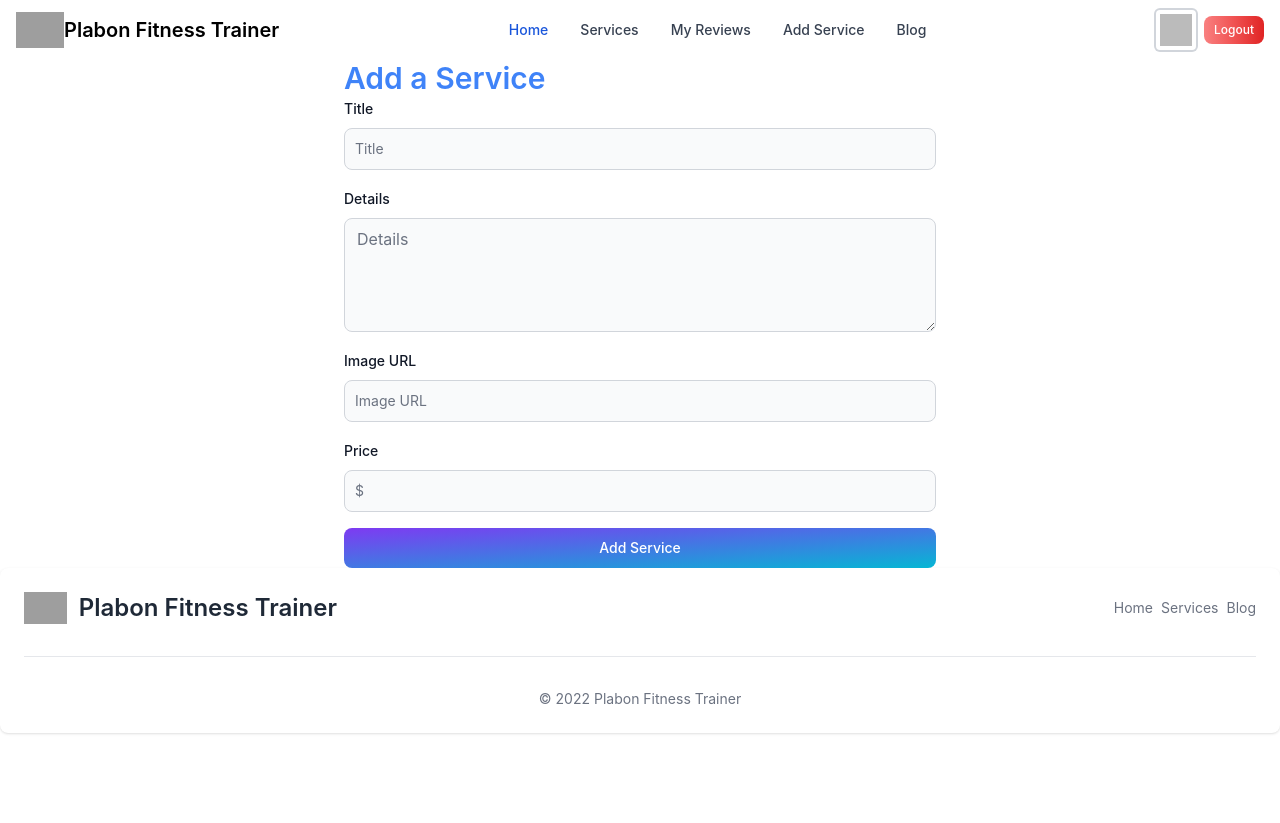
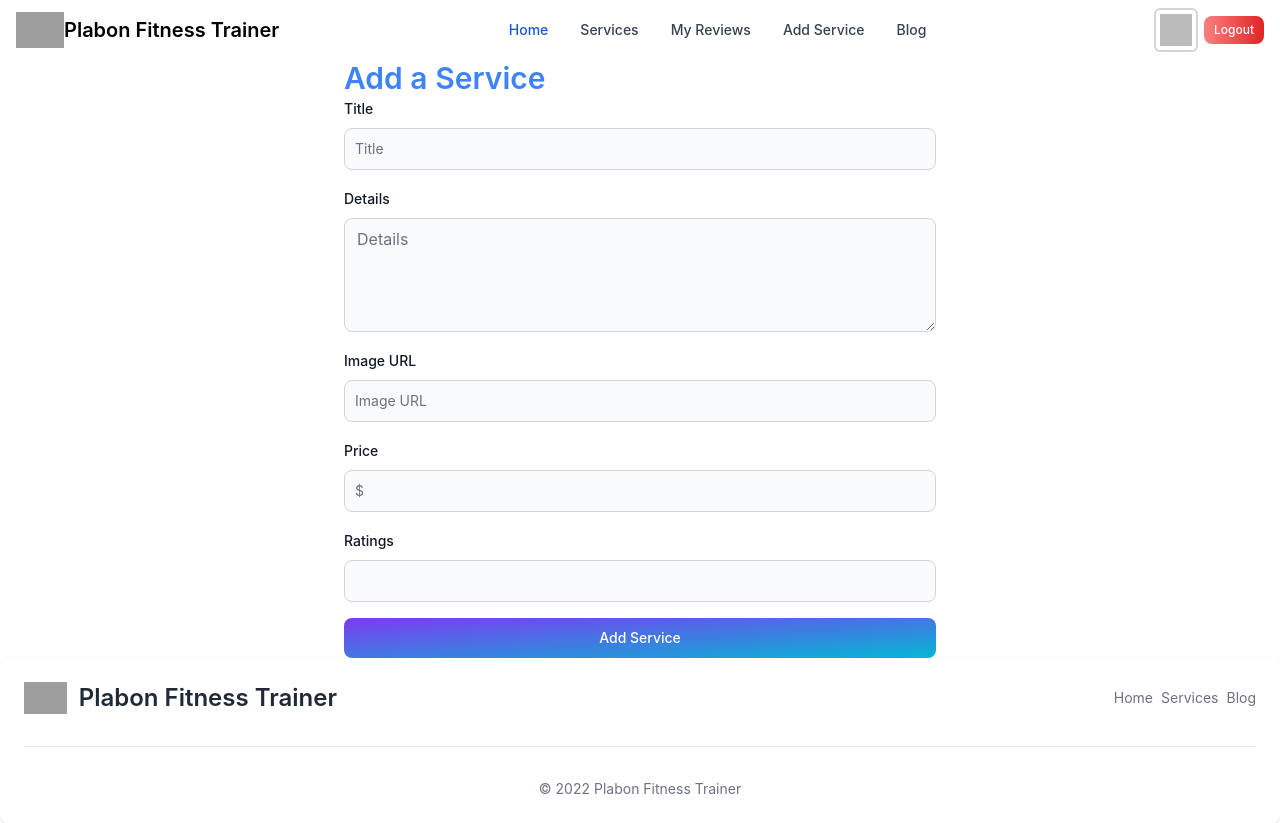
Before and after one commit to Amit7366/service-review-client, a React (Create React App) app: page /addservice in a window 1280 px wide. Before the commit the page ends 800 px from the top, so only its background shows below. Built offline with nearby package versions, Linux system fonts and the light colour scheme; no server answers; sample sign-in values are in the browser's storage; grey boxes are pictures that could not be loaded.

Commit message:
add service

```diff
--- a/src/pages/AdddService/AddService.js
+++ b/src/pages/AdddService/AddService.js
@@ -1,16 +1,64 @@
-import React from 'react';
+import React, { useContext } from 'react';
 import { Button, Label, Textarea, TextInput } from "flowbite-react";
+import { AuthContext } from '../../Context/AuthProvider';
+import toast from 'react-hot-toast';
 const AddService = () => {
+    const {user} = useContext(AuthContext);
+    const addService = (event) =>{
+      event.preventDefault();
+
+      const form = event.target;
+
+
+      const title = form.title.value;
+      const details = form.details.value;
+      const imageUrl = form.imageUrl.value;
+      const price = form.price.value;
+      const ratings = form.ratings.value;
+      const uid = user.uid;
+
+
+      const service = {
+        image : imageUrl,
+        title : title,
+        details : details,
+        price : price,
+        ratings: ratings,
+        userId : uid,
+      }
+
+      fetch('http://localhost:5000/service', {
+        method: 'POST',
+        headers: {
+            'content-type': 'application/json',
+        },
+        body: JSON.stringify(service)
+    })
+        .then(res => res.json())
+        .then(data => {
+            console.log(data)
+            if(data.acknowledged){
+                toast.success('Order placed successfully')
+                form.reset();
+
+            }
+        })
+        .catch(er => console.error(er));
+
+
+
+    }
     return (
         <div className="w-full md:w-1/2 md:mx-auto px-6">
         <h2 className="text-3xl font-semibold text-blue-500">Add a Service</h2>
-        <form className="flex flex-col gap-4">
+        <form onSubmit={addService} className="flex flex-col gap-4">
           <div>
             <div className="mb-2 block">
               <Label value="Title" />
             </div>
             <TextInput
               type="text"
+              name='title'
               placeholder="Title"
               required={true}
             />
@@ -20,6 +68,7 @@ const AddService = () => {
               <Label value="Details" />
             </div>
             <Textarea
+              name='details'
               type="text"
               placeholder="Details"
               rows={4}
@@ -32,6 +81,7 @@ const AddService = () => {
               <Label value="Image URL" />
             </div>
             <TextInput
+              name='imageUrl'
               type="text"
               placeholder="Image URL"
               required={true}
@@ -43,7 +93,19 @@ const AddService = () => {
             </div>
             <TextInput
               type="text"
+              name='price'
               placeholder="$"
+              required={true}
+            />
+          </div>
+          <div>
+            <div className="mb-2 block">
+              <Label value="Ratings" />
+            </div>
+            <TextInput
+              type="number"
+              name='ratings'
+              placeholder=""
               required={true}
             />
           </div>
--- a/src/pages/Reviews/ReviewBox.js
+++ b/src/pages/Reviews/ReviewBox.js
@@ -1,6 +1,6 @@
 import { Avatar } from "flowbite-react";
 import React, { useEffect, useState } from "react";
-import { FaEdit, FaTrashAlt } from "react-icons/fa";
+import { FaEdit, FaStar, FaTrashAlt } from "react-icons/fa";
 import { Link } from "react-router-dom";
 
 const ReviewBox = ({ review,handleDelete }) => {
@@ -38,6 +38,10 @@ const ReviewBox = ({ review,handleDelete }) => {
           <p className="font-normal text-gray-700 dark:text-gray-400">
             {text}
           </p>
+          <div className="flex items-center gap-2 rounded-sm bg-cyan-600 w-12 px-2 text-white">
+            <FaStar></FaStar>
+            <p>{ratings}</p>
+          </div>
         </div>
         <div className="flex flex-col gap-2 w-1/6 items-end">
           <Link to={`/reviews/${_id}`}><FaEdit className="text-teal-400 block"></FaEdit></Link>
--- a/src/pages/Reviews/Reviews.js
+++ b/src/pages/Reviews/Reviews.js
@@ -31,9 +31,14 @@ const Reviews = () => {
 }
 
   return (
-    <div className="my-4 grid grid-cols-1 md:grid-cols-1 lg:grid-cols-2 gap-3 px-4">
+    <div>
       {
-        reviews.map(review => <ReviewBox key={review._id} review={review} handleDelete={handleDelete}></ReviewBox>)
+        reviews.length > 0 ?
+        <div className="my-4 grid grid-cols-1 md:grid-cols-1 lg:grid-cols-2 gap-3 px-4">
+        {reviews.map(review => <ReviewBox key={review._id} review={review} handleDelete={handleDelete}></ReviewBox>)}
+        </div>
+        :
+        <p className="text-orange-500 font-bold text-center">No review Found</p>
       }
     </div>
   );
--- a/src/pages/Shared/Header/Header.js
+++ b/src/pages/Shared/Header/Header.js
@@ -67,7 +67,11 @@ const Header = () => {
             Services
           </Link>
         </li>
-        <li>
+          {
+            user &&
+
+            <>
+                      <li>
           <Link
             to="/reviews"
             className="block py-2 pr-4 pl-3 md:p-0 border-b border-gray-100  text-gray-700 hover:bg-gray-50 dark:border-gray-700 dark:text-gray-400 dark:hover:bg-gray-700 dark:hover:text-white md:border-0 md:hover:bg-transparent md:hover:text-blue-700 md:dark:hover:bg-transparent md:dark:hover:text-white"
@@ -83,6 +87,8 @@ const Header = () => {
             Add Service
           </Link>
         </li>
+            </>
+          }
         <li>
           <Link
             to="/blogs"
```
